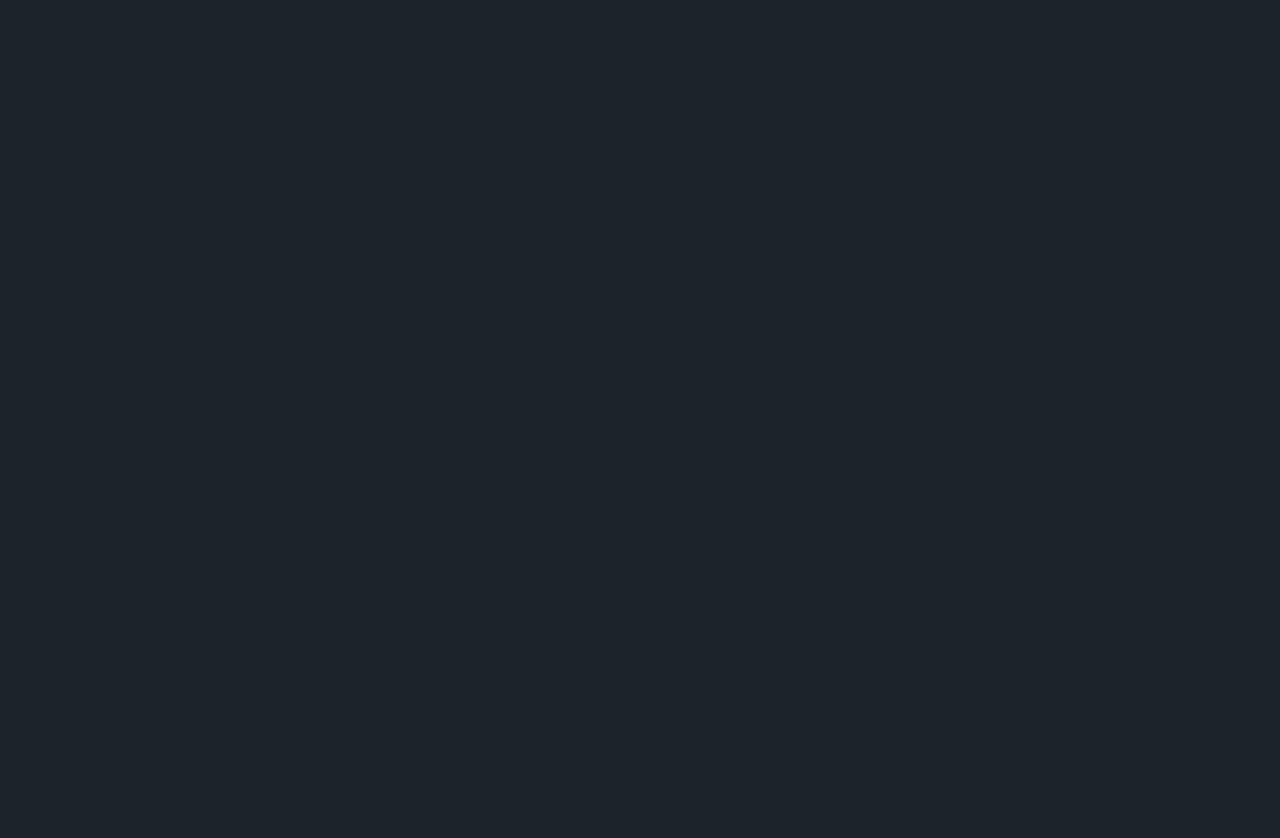
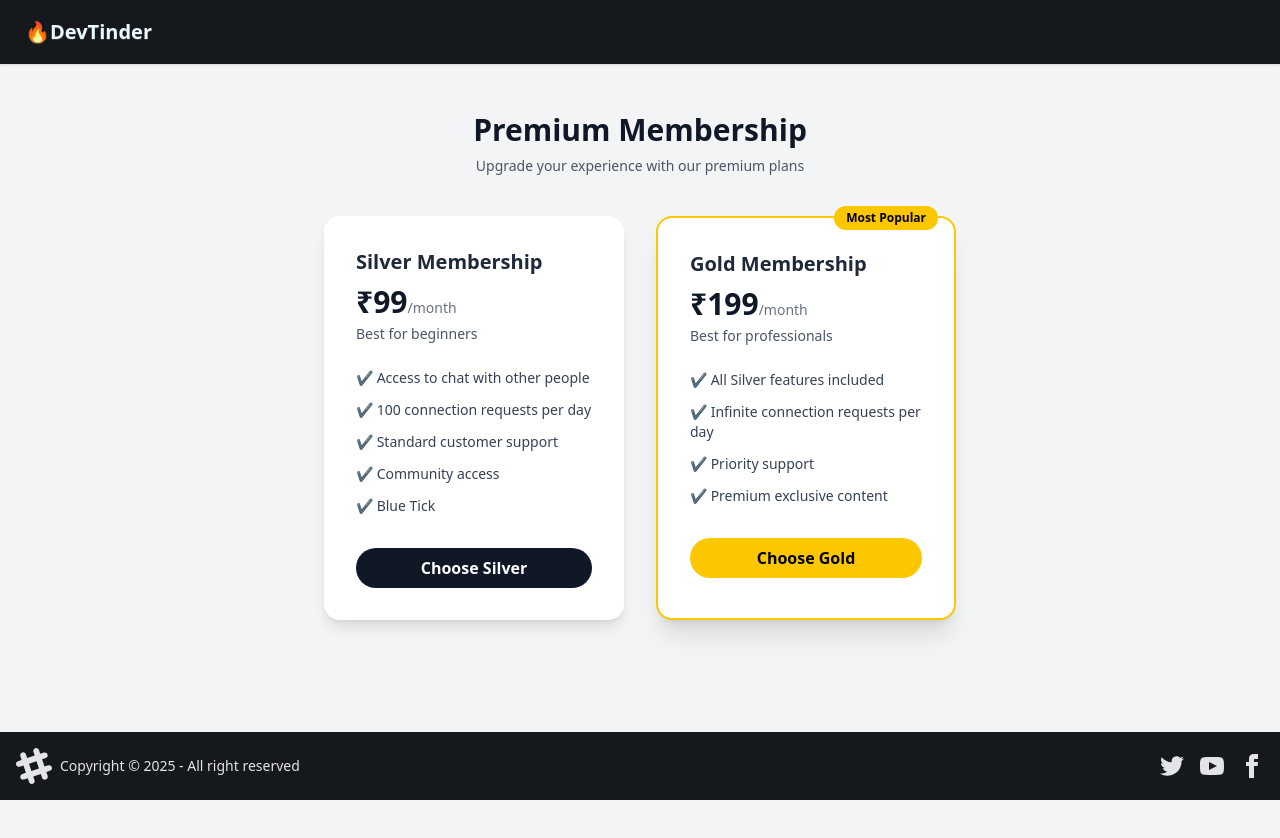
Before and after one commit to VS800624/devTinder_frontend, a React (Vite) app: page /premium in a window 1280 px wide. Before the commit this address had no page. Shown: the top 838 px of the page. Before the commit the page ends 800 px from the top, so only its background shows below. Built offline with nearby package versions, Linux system fonts and the light colour scheme; no server answers.

Commit message:
created premium page

```diff
--- a/src/App.jsx
+++ b/src/App.jsx
@@ -13,6 +13,7 @@ import Feed from "./components/Feed";
 import Connections from "./components/Connections";
 import Requests from "./components/Requests";
 import ChangePassword from "./components/ChangePassword";
+import Premium from "./components/Premium";
 // import SignUp from "./components/SignUp";
 
 // const router = createBrowserRouter([
@@ -43,6 +44,8 @@ function App() {
           <Route path="/connections" element={<Connections/>}/>
           <Route path="/requests" element={<Requests/>}/>
           <Route path="/change-password" element={<ChangePassword/>}/>
+          <Route path="/premium" element={<Premium/>}/>
+          {/* <Route path="/terms-and-conditions" element={<terms/>}/> */}
         </Route>
       </Routes>
     </BrowserRouter>
--- a/src/components/Navbar.jsx
+++ b/src/components/Navbar.jsx
@@ -68,6 +68,9 @@ const Navbar = () => {
               <Link to="/change-password">Change Password</Link>
             </li>
             <li>
+              <Link to="/premium">Premium</Link>
+            </li>
+            <li>
               <a onClick={handleLogout}>Logout</a>
             </li>
           </ul>
--- /dev/null
+++ b/src/components/Premium.jsx
@@ -0,0 +1,80 @@
+const Premium = () => {
+  return (
+    <div className="min-h-screen bg-gray-100 px-4 py-12">
+      {/* Header */}
+      <div className="text-center mb-10">
+        <h1 className="text-3xl font-bold text-gray-900">
+          Premium Membership
+        </h1>
+        <p className="text-gray-600 mt-2 text-sm">
+          Upgrade your experience with our premium plans
+        </p>
+      </div>
+
+      {/* Plans */}
+      <div className="flex flex-col md:flex-row justify-center gap-8 max-w-5xl mx-auto">
+        {/* Silver Plan */}
+        <div className="bg-white rounded-2xl shadow-lg p-8 w-full md:w-[300px] hover:-translate-y-1 transition">
+          <h2 className="text-xl font-semibold text-gray-800 mb-2">
+            Silver Membership
+          </h2>
+          <p className="text-3xl font-bold text-gray-900 mb-1">
+            ₹99
+            <span className="text-sm font-medium text-gray-500">
+              /month
+            </span>
+          </p>
+          <p className="text-gray-600 text-sm mb-6">
+            Best for beginners
+          </p>
+
+          <ul className="space-y-3 text-sm text-gray-700 mb-8">
+            <li>✔ Access to chat with other people</li>
+            <li>✔ 100 connection requests per day</li>
+            <li>✔ Standard customer support</li>
+            <li>✔ Community access</li>
+            <li>✔ Blue Tick</li>
+          </ul>
+
+          <button className="w-full py-2 rounded-full bg-gray-900 text-white font-semibold hover:bg-gray-700 transition">
+            Choose Silver
+          </button>
+        </div>
+
+        {/* Gold Plan */}
+        <div className="bg-white rounded-2xl shadow-xl p-8 w-full md:w-[300px] border-2 border-yellow-400 relative hover:-translate-y-1 transition">
+          <span className="absolute -top-3 right-4 bg-yellow-400 text-black text-xs font-bold px-3 py-1 rounded-full">
+            Most Popular
+          </span>
+
+          <h2 className="text-xl font-semibold text-gray-800 mb-2">
+            Gold Membership
+          </h2>
+          <p className="text-3xl font-bold text-gray-900 mb-1">
+            ₹199
+            <span className="text-sm font-medium text-gray-500">
+              /month
+            </span>
+          </p>
+          <p className="text-gray-600 text-sm mb-6">
+            Best for professionals
+          </p>
+
+          <ul className="space-y-3 text-sm text-gray-700 mb-8">
+            <li>✔ All Silver features included</li>
+            <li>✔ Infinite connection requests per day</li>
+            <li>✔ Priority support</li>
+            {/* <li>✔ Unlimited access</li> */}
+            <li >✔ Premium exclusive content</li>
+          </ul>
+
+          <button className="w-full py-2 rounded-full bg-yellow-400 text-black font-semibold hover:bg-yellow-300 transition">
+            Choose Gold
+          </button>
+        </div>
+      </div>
+    </div>
+  );
+};
+
+export default Premium;
--- a/src/components/Requests.jsx
+++ b/src/components/Requests.jsx
@@ -7,6 +7,7 @@ import { addRequests, removeRequest } from "../utils/requestSlice";
 const Requests = () => {
   const requests = useSelector((store) => store.requests);
   const dispatch = useDispatch();
+
 
   const reviewRequests = async(status, _id) => {
     try {
--- a/src/main.jsx
+++ b/src/main.jsx
@@ -2,6 +2,9 @@ import { StrictMode } from 'react'
 import { createRoot } from 'react-dom/client'
 import './index.css'
 import App from './App.jsx'
+import axios from "axios";
+
+// axios.defaults.withCredentials = true;
 
 createRoot(document.getElementById('root')).render(
   // <StrictMode>
--- a/src/utils/constants.js
+++ b/src/utils/constants.js
@@ -6,3 +6,5 @@
 // export const BASE_URL = "http://localhost:3000"
 
 export const BASE_URL = location.hostname === "localhost" ? "http://localhost:3000" : "/api"
+
+// export const BASE_URL = "https://devtinder-backend-0a7v.onrender.com"
```
Also changed, not shown: 1 other file (tests, documents, lock files or other folders).
